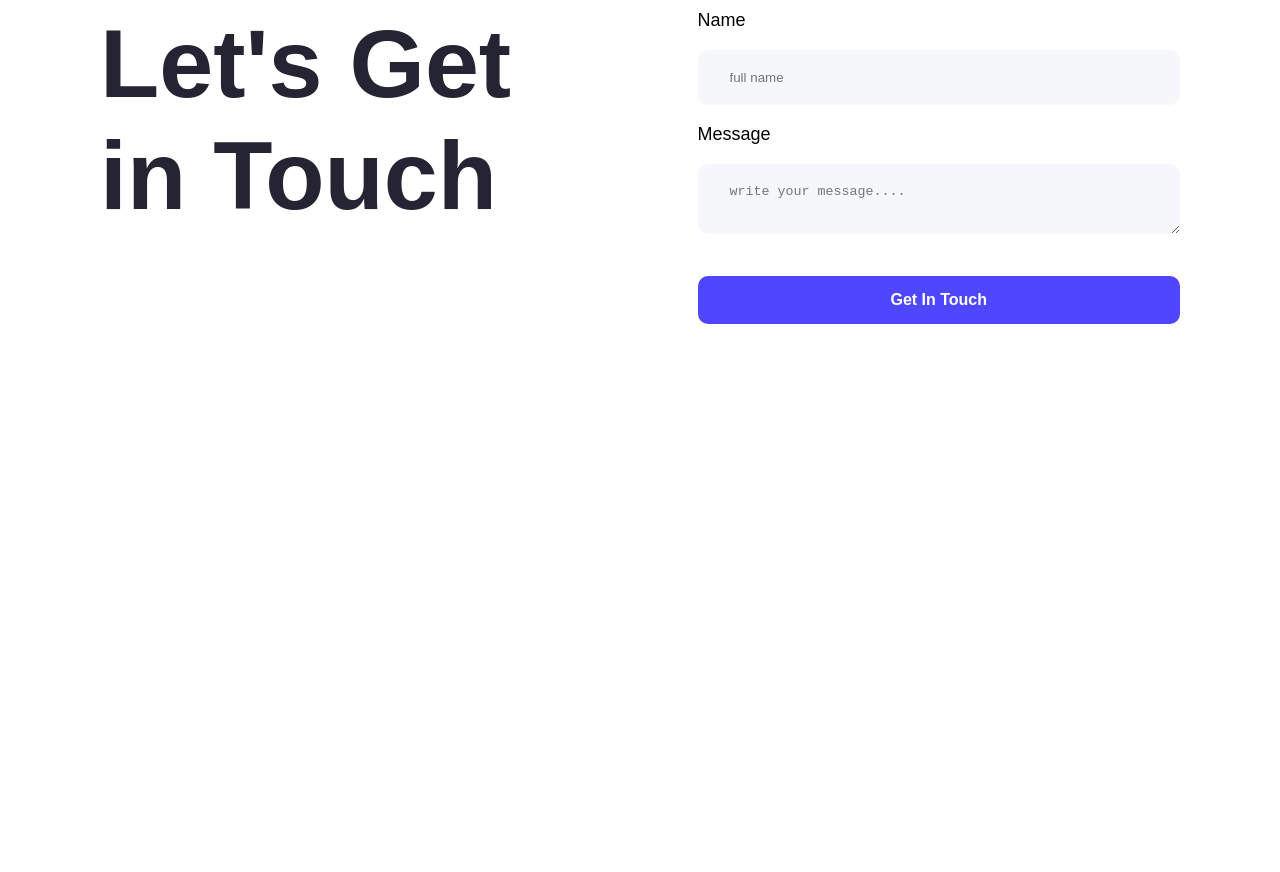
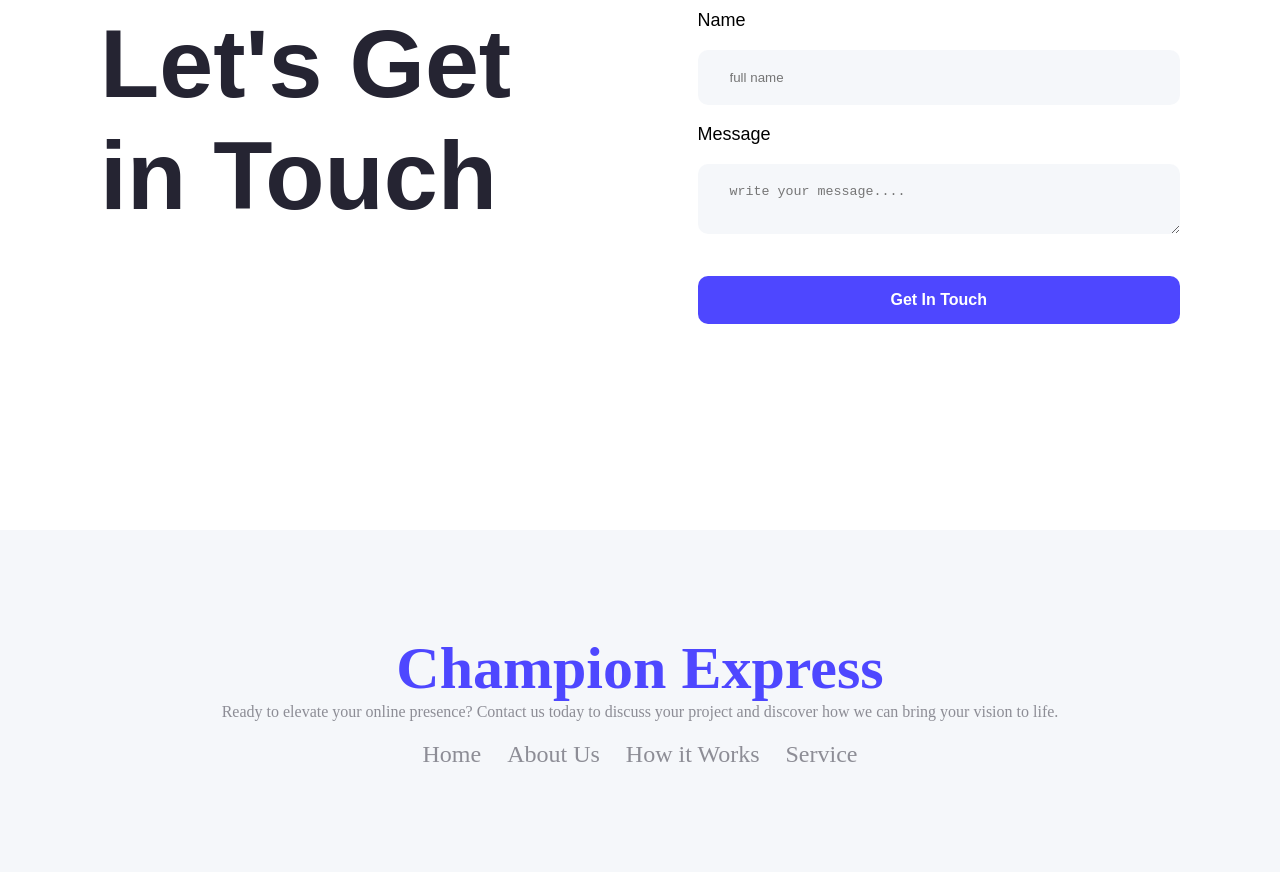
Before and after one commit to hashemm621/first-assignment, a plain HTML site: page index.html in a window 1280 px wide. Shown: the part 3178-4050 px from the top of the page. Before the commit the page ends 3708 px from the top, so only its background shows below. Drawn offline with Linux system fonts and the light colour scheme.

Commit message:
finally added footer section and I think it's the last commit on this project

```diff
--- a/index.html
+++ b/index.html
@@ -164,6 +164,27 @@
       <!-- review section ends here -->
     </main>
 
-    <footer class="footer-section"></footer>
+    <!-- footer section starts here -->
+
+    <footer class="footer-section">
+      <h2>Champion Express</h2>
+      <p>
+        Ready to elevate your online presence? Contact us today to discuss your
+        project and discover how we can bring your vision to life.
+      </p>
+      <ul>
+        <li><a href="#">Home</a></li>
+        <li>
+          <a href="https://github.com/programminghero1" target="_blank"
+            >About Us</a
+          >
+        </li>
+        <li>
+          <a href="https://www.youtube.com/" target="_blank">How it Works</a>
+        </li>
+        <li><a href="https://www.facebook.com" target="_blank">Service</a></li>
+      </ul>
+    </footer>
+    <!-- footer section ends here -->
   </body>
 </html>
--- a/styles/style.css
+++ b/styles/style.css
@@ -183,7 +183,7 @@
   margin-top: 137px;
   text-align: center;
   padding: 71px 150px;
-  background-color: rgba(24, 14, 14, 0.616);
+  background-color: rgba(171, 188, 212, 0.123);
   border-radius: 10px;
 }
 .trial h2 {
@@ -206,6 +206,11 @@
   width: 840px;
   height: 364px;
   border-radius: 48px;
+  transition: all 0.3s ease;
+}
+.trial-img img:hover {
+  transform: scale(1.05);
+  box-shadow: 10px 7px 5px rgb(41, 49, 61);
 }
 
 /* trial section ends here */
@@ -261,3 +266,38 @@
 }
 
 /* review section ends here */
+
+/* footer section starts here */
+.footer-section {
+  text-align: center;
+  padding: 104px;
+  background-color: rgba(171, 188, 212, 0.123);
+}
+.footer-section h2 {
+  font-size: 60px;
+  color: rgb(78, 71, 255);
+}
+.footer-section p {
+  color: rgba(37, 36, 50, 0.5);
+}
+.footer-section ul a {
+  text-decoration: none;
+  font-size: 1.5rem;
+  color: rgba(37, 36, 50, 0.5);
+  transition: all 0.3s ease;
+}
+.footer-section ul li:hover,
+.footer-section ul li a:hover {
+  border-bottom: 2px solid tomato;
+  color: tomato;
+  transform: translateY(-3px);
+}
+.footer-section ul {
+  display: flex;
+  justify-content: center;
+  gap: 26px;
+  list-style: none;
+  margin-top: 20px;
+}
+
+/* footer section ends here  */
```
